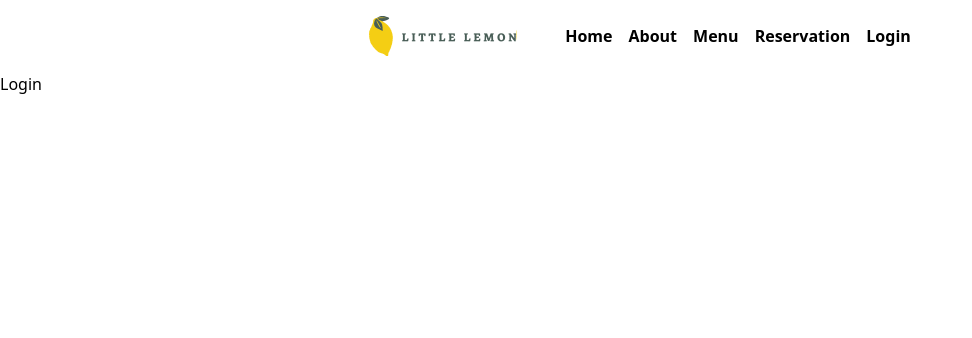
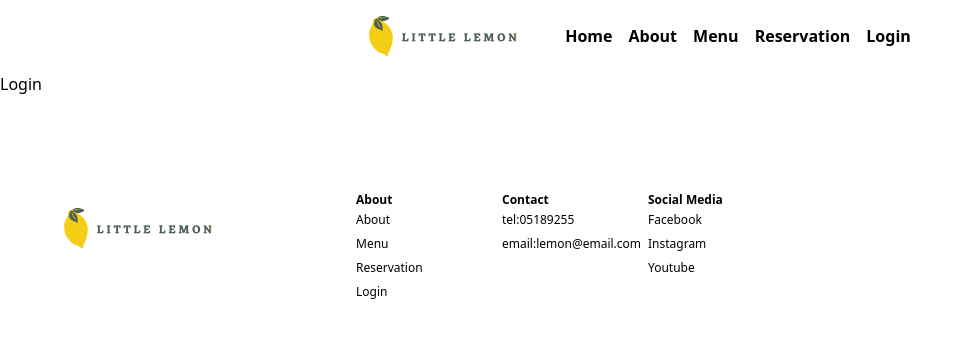
Before and after one commit to Gian114/coursera-meta-capstone-project, a React (Create React App) app in the folder little-lemon/: page /login in a window 1280 px wide. Shown: the top 338 px of the page, without its empty margins (0-972 px from the left). Built offline with nearby package versions, Linux system fonts and the light colour scheme.

Commit message:
made footer Navigation

```diff
--- a/little-lemon/src/App.js
+++ b/little-lemon/src/App.js
@@ -6,6 +6,7 @@ import About from './pages/About.js';
 import Menu from './pages/Menu.js';
 import Reservation from './pages/Reservation.js';
 import Login from './pages/Login.js';
+import FooterNav from './components/FooterNav.js';
 
 
 function App() {
@@ -22,7 +23,7 @@ function App() {
       </Routes>
     </main>
     <footer>
-      {/* To be Addedd */}
+      <FooterNav />
     </footer>
     </>
   );
--- /dev/null
+++ b/little-lemon/src/components/FooterNav.js
@@ -0,0 +1,40 @@
+import { NavLink } from 'react-router-dom';
+import { Link } from 'react-router-dom'
+import logo from '../assets/logo.png';
+
+function FooterNav() {
+    return (
+        <div className='grid grid-cols-8 gap-4 px-16 pt-24'>
+            <div className='col-span-2 relative'>
+                <img src={logo} alt='Logo' className='pt-4'/>
+            </div>
+            <div>
+                <div className='flex flex-col'>
+                <h6 className='text-xs font-bold'>About</h6>
+                <Link to="/about" className='text-xs/6 font-light'>About</Link>
+                <Link to="/menu" className='text-xs/6 font-light'>Menu</Link>
+                <Link to="/reservation" className='text-xs/6 font-light'>Reservation</Link>
+                <Link to="/login" className='text-xs/6 font-light'>Login</Link>
+                </div>
+            </div>
+            <div>
+                <div className='flex flex-col'>
+                <h6 className='text-xs font-bold'>Contact</h6>
+                <h1 className='text-xs/6 font-light'>tel:05189255</h1>
+                <h1 className='text-xs/6 font-light'>email:lemon@email.com</h1>
+                </div>
+            </div>
+            <div>
+            <div className='flex flex-col'>
+                <h6 className='text-xs font-bold'>Social Media</h6>
+                <Link to="https://www.facebook.com/" className='text-xs/6 font-light'>Facebook</Link>
+                <Link to="https://www.instagram.com/" className='text-xs/6 font-light'>Instagram</Link>
+                <Link to="https://www.youtube.com/" className='text-xs/6 font-light'>Youtube</Link>
+            </div>
+            </div>
+
+        </div>
+    )
+}
+
+export default FooterNav;
```
